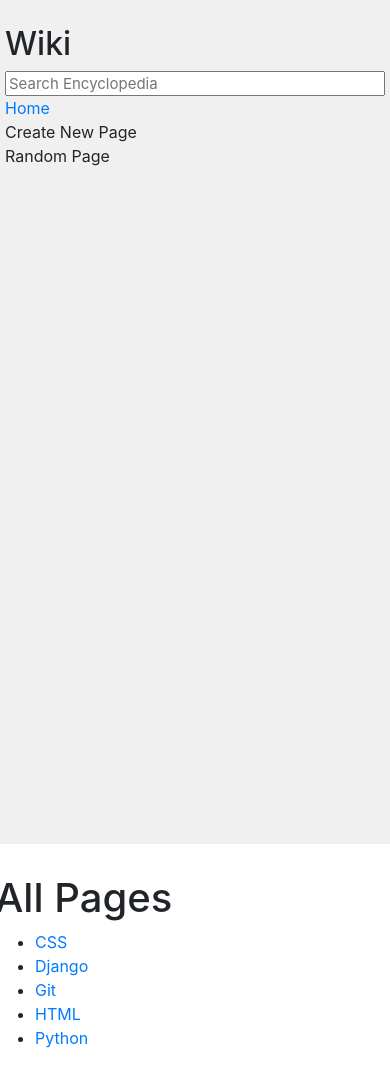
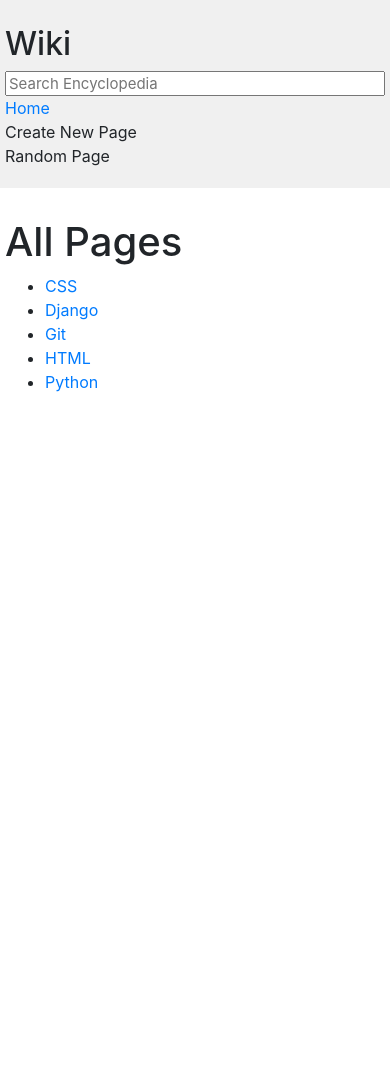
Before and after one commit to odai-dev/wiki, a Django app: page / in a window 390 px wide. After the commit the page ends 392 px from the top, so only its background shows below. Run offline with Django 3.2, Linux system fonts and the light colour scheme; some libraries are stand-ins or nearby versions.

Commit message:
Added some sort of responsivness

```diff
--- a/encyclopedia/static/encyclopedia/styles.css
+++ b/encyclopedia/static/encyclopedia/styles.css
@@ -36,3 +36,11 @@
 .sidebar h2 {
     margin-top: 5px;
 }
+@media screen and (max-width: 768px){
+    .sidebar {
+        height: auto;
+    }
+    .main {
+        margin-left: 10px;
+    }
+}
```
